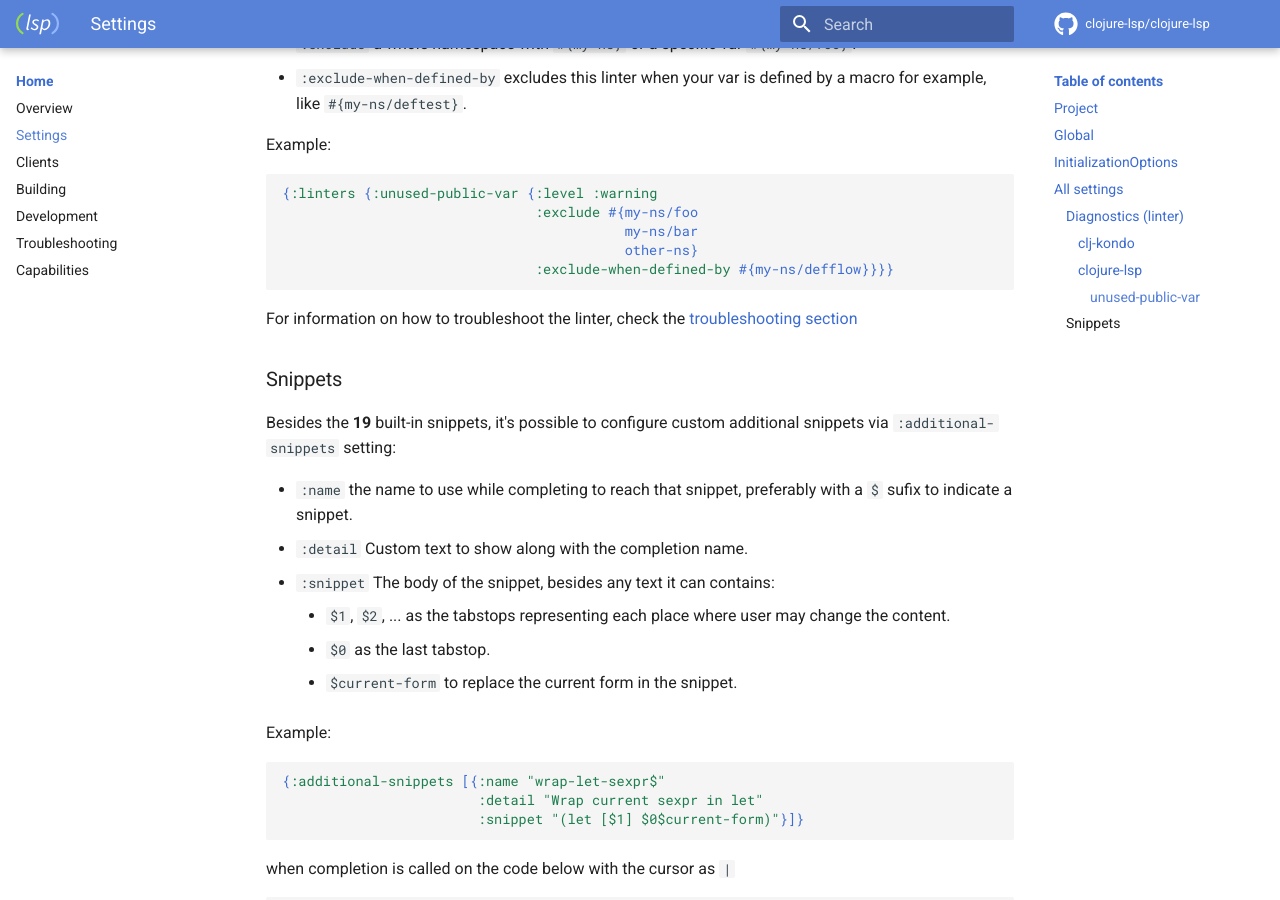
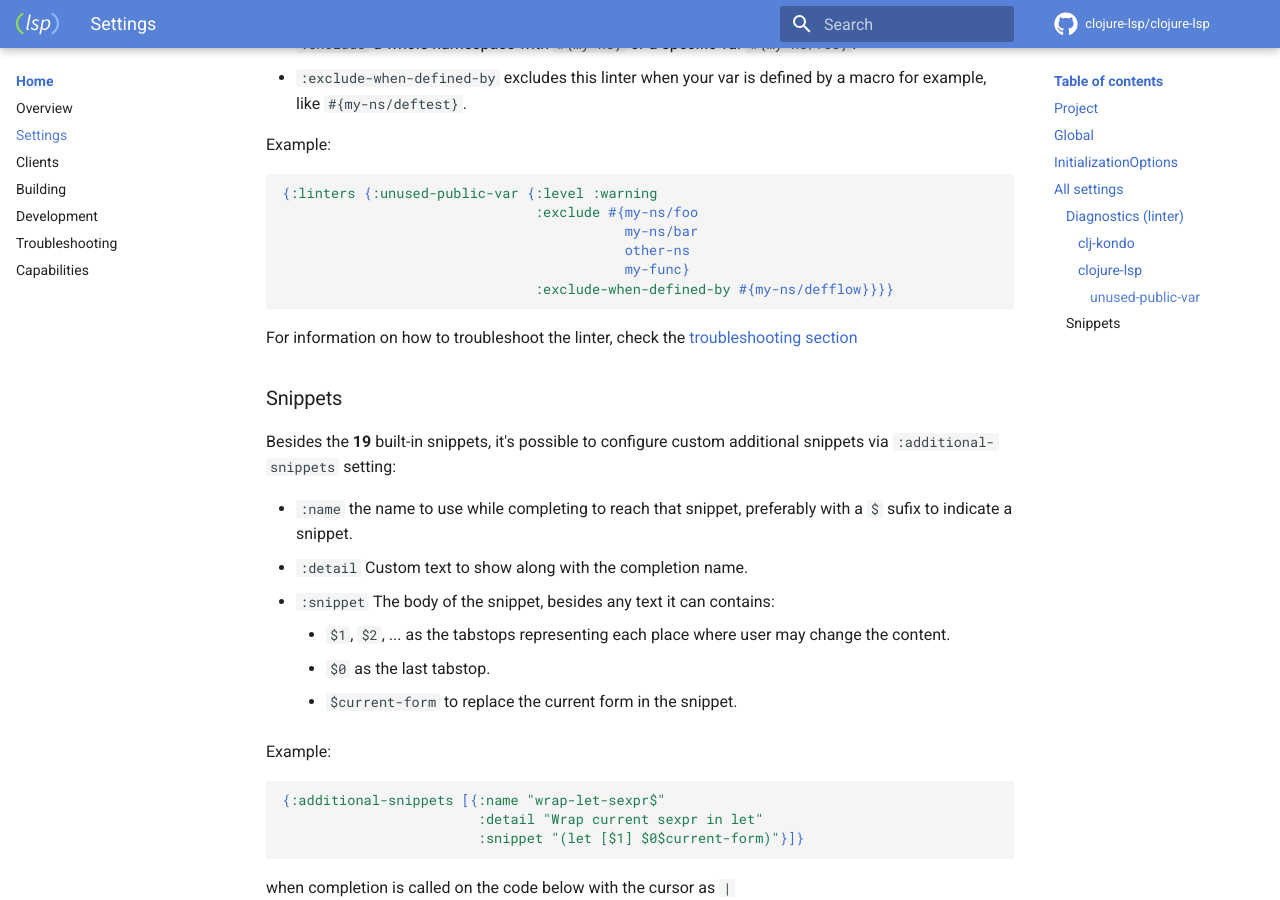
Before and after one commit to clojure-lsp/clojure-lsp, an MkDocs documentation site: the page built from docs/settings.md, in a window 1280 px wide and 900 px high, scrolled down 3487 px. Built offline with MkDocs 1.6.1 and Material for MkDocs 9.7.7, drawn with Linux system fonts in a browser that asks for light colours; comment, search, counter and statistics services are not loaded.

````diff
--- a/docs/settings.md
+++ b/docs/settings.md
@@ -106,7 +106,8 @@ Example:
 {:linters {:unused-public-var {:level :warning
                                :exclude #{my-ns/foo
                                           my-ns/bar
-                                          other-ns}
+                                          other-ns
+                                          my-func}
                                :exclude-when-defined-by #{my-ns/defflow}}}}
 ```
 
````
Also changed, not shown: CHANGELOG.md (+2 -0 lines), 2 other files.
